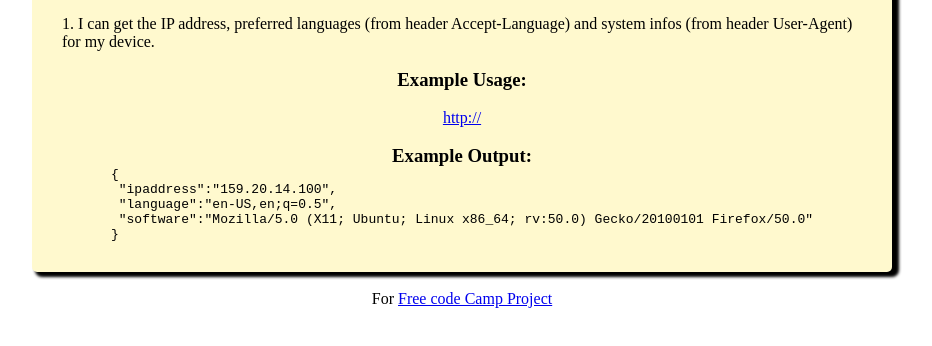
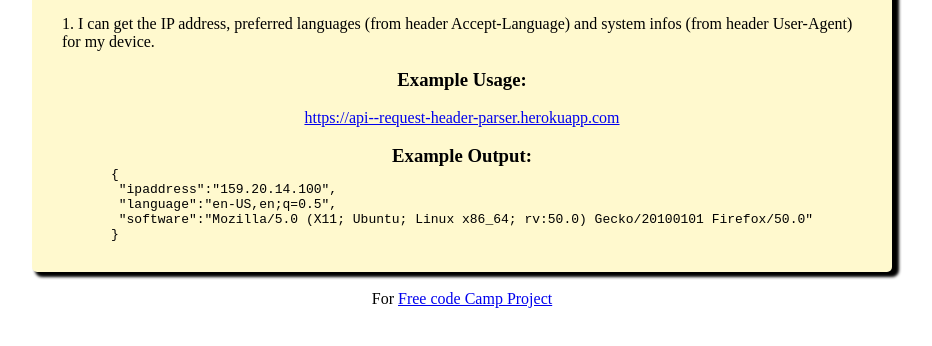
Before and after one commit to MinaNgh/Request-Header-Parser-Microservice, a website: page view/index.html in a window 1280 px wide. Shown: the part 160-506 px from the top of the page, without its empty margins (178-1110 px from the left). Drawn offline with Linux system fonts and the light colour scheme.

Commit message:
Updating text of <a>

```diff
--- a/view/index.html
+++ b/view/index.html
@@ -11,7 +11,7 @@
 and system infos (from header User-Agent) for my device.</p><br/>
 
 			<h3>Example Usage:</h3><br/>
-			<a href="./api/whoami">http://</a><br/>
+			<a href="./api/whoami">https://api--request-header-parser.herokuapp.com</a><br/>
 			<h3>Example Output:</h3>
 			<code>
 			{<br/>
```
